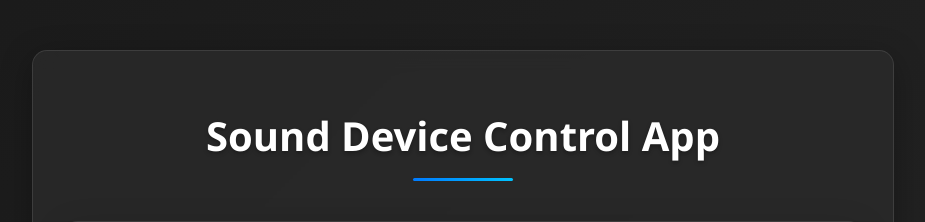
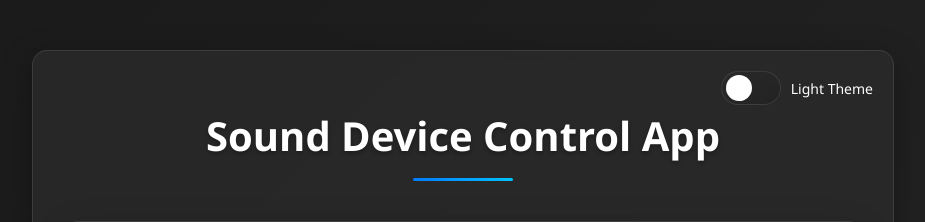
Before and after one commit to wyrtensi/Sound-Device-Control-App, a Python web app: template templates/index.html in a window 1280 px wide. Shown: the top 222 px of the page, without its empty margins (177-1102 px from the left). Run offline with Jinja, Linux system fonts and the light colour scheme; the template is opened without the code that fills it, so the values that code supplies are empty.

Commit message:
Add files via upload

```diff
--- a/static/js/keyboard.js
+++ b/static/js/keyboard.js
@@ -159,3 +159,12 @@ document.addEventListener('DOMContentLoaded', () => {
         input.addEventListener('focus', () => keyboard.showKeyboard(input));
     });
 });
+
+window.addEventListener('themeChange', (event) => {
+    const theme = event.detail.theme;
+    if (theme === 'light') {
+        document.body.classList.add('light-theme');
+    } else {
+        document.body.classList.remove('light-theme');
+    }
+});
--- a/templates/index.html
+++ b/templates/index.html
@@ -380,11 +380,133 @@
         .device-name:hover {
             color: #4A9EFF;
         }
+
+        .theme-switcher {
+            position: absolute;
+            top: 20px;
+            right: 20px;
+            display: flex;
+            align-items: center;
+            gap: 10px;
+        }
+
+        .theme-label {
+            color: #fff;
+            font-size: 14px;
+            transition: color 0.3s ease;
+        }
+
+        .switch {
+            position: relative;
+            display: inline-block;
+            width: 60px;
+            height: 34px;
+        }
+
+        .switch input {
+            opacity: 0;
+            width: 0;
+            height: 0;
+        }
+
+        .slider {
+            position: absolute;
+            cursor: pointer;
+            top: 0;
+            left: 0;
+            right: 0;
+            bottom: 0;
+            background: linear-gradient(145deg, #2a2a2a, #222);
+            transition: .4s;
+            border: 1px solid rgba(255, 255, 255, 0.1);
+        }
+
+        .slider:before {
+            position: absolute;
+            content: "";
+            height: 26px;
+            width: 26px;
+            left: 4px;
+            bottom: 3px;
+            background-color: white;
+            transition: .4s;
+        }
+
+        input:checked + .slider {
+            background: linear-gradient(145deg, #4A9EFF, #3d84d5);
+        }
+
+        input:checked + .slider:before {
+            transform: translateX(26px);
+        }
+
+        .slider.round {
+            border-radius: 34px;
+        }
+
+        .slider.round:before {
+            border-radius: 50%;
+        }
+
+        /* Light theme styles */
+        body.light-theme {
+            background: linear-gradient(135deg, #f5f5f5 0%, #e0e0e0 100%);
+            color: #333;
+        }
+
+        .light-theme .container {
+            background-color: rgba(255, 255, 255, 0.9);
+            box-shadow: 0 8px 32px rgba(0, 0, 0, 0.1);
+        }
+
+        .light-theme h1 {
+            color: #333;
+        }
+
+        .light-theme .hotkey-group {
+            background-color: rgba(245, 245, 245, 0.9);
+            border: 1px solid rgba(0, 0, 0, 0.1);
+        }
+
+        .light-theme .hotkey-label {
+            color: #333;
+        }
+
+        .light-theme .hotkey-input {
+            background-color: rgba(255, 255, 255, 0.9);
+            border: 1px solid rgba(0, 0, 0, 0.1);
+            color: #333;
+        }
+
+        .light-theme .device-section {
+            background: rgba(255, 255, 255, 0.9);
+        }
+
+        .light-theme .device-item {
+            background-color: rgba(245, 245, 245, 0.9);
+            color: #333;
+        }
+
+        .light-theme .device-name {
+            color: #333;
+        }
+
+        .light-theme .theme-label {
+            color: #333;
+        }
     </style>
 </head>
 <body>
     <div class="container">
         <h1>Sound Device Control App</h1>
+
+        <div class="theme-switcher">
+            <label class="switch">
+                <input type="checkbox" id="themeToggle">
+                <span class="slider round"></span>
+            </label>
+            <span class="theme-label">Light Theme</span>
+        </div>
 
         <form id="hotkeyForm">
             <!-- Output Devices Section -->
@@ -731,6 +853,28 @@
         document.addEventListener('DOMContentLoaded', () => {
             loadDevices();
         });
+
+        // Theme switcher
+        document.getElementById('themeToggle').addEventListener('change', function() {
+            document.body.classList.toggle('light-theme');
+
+            // Сохраняем выбор темы
+            localStorage.setItem('theme', this.checked ? 'light' : 'dark');
+
+            // Отправляем событие для модального окна клавиатуры
+            window.dispatchEvent(new CustomEvent('themeChange', {
+                detail: { theme: this.checked ? 'light' : 'dark' }
+            }));
+        });
+
+        // Загружаем сохраненную тему при загрузке страницы
+        document.addEventListener('DOMContentLoaded', () => {
+            const savedTheme = localStorage.getItem('theme');
+            if (savedTheme === 'light') {
+                document.getElementById('themeToggle').checked = true;
+                document.body.classList.add('light-theme');
+            }
+        });
     </script>
 </body>
 </html>
```
Also changed, not shown: templates/keyboard_modal.html (+52 -0 lines).
